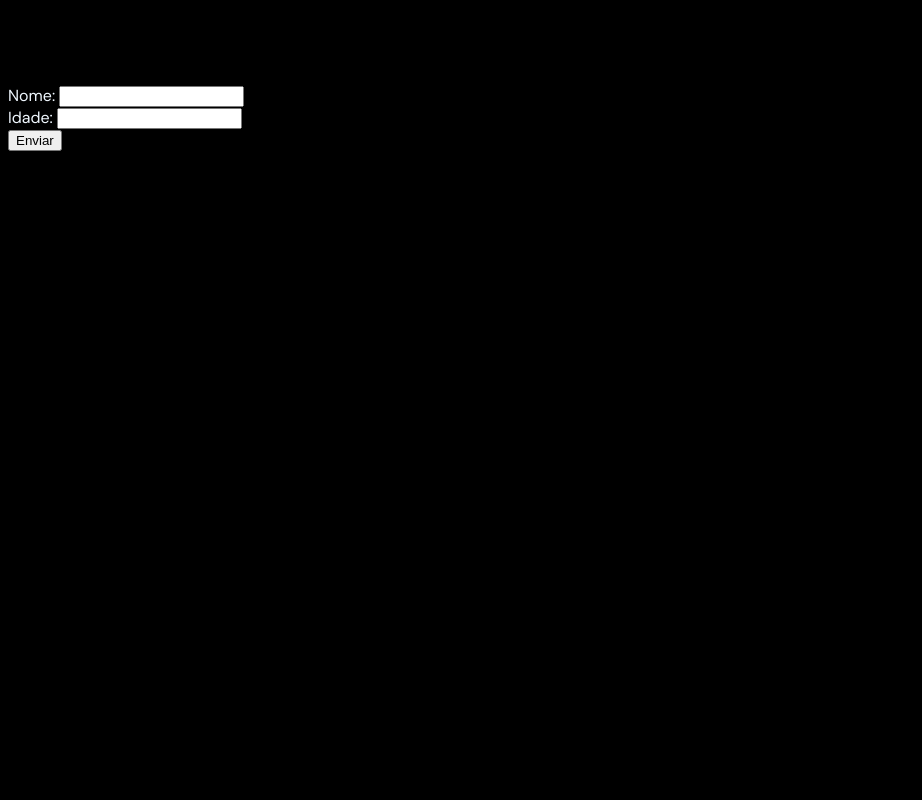
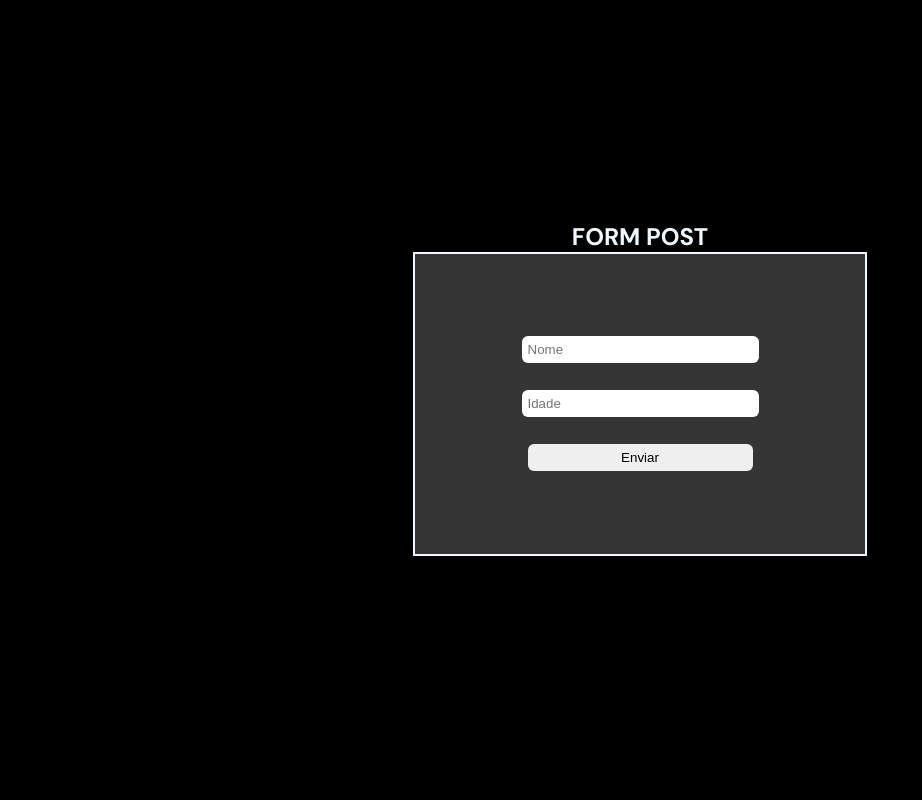
Before and after one commit to ramonespier/php, a PHP site: page /formPOST.html in a window 1280 px wide. Shown: the whole page, without its empty margins (0-922 px from the left). Run offline with PHP 8.4, Linux system fonts and the light colour scheme.

Commit message:
style: estilo forms

```diff
--- a/formPOST.html
+++ b/formPOST.html
@@ -7,18 +7,17 @@
     <link rel="stylesheet" href="style.css">
 </head>
 <body>
+    <section class="inputs">
+        <div class="titulo">
+            <h1>FORM POST</h1>
+        </div>
+        <form action="processaPOST.php" method="post" class="section-form">
 
-    <h1>FORM POST</h1>
-    <form action="processaPOST.php" method="post">
+            <input class="nome-idade" type="text" name="nome" placeholder="Nome" required><br>
+            <input class="nome-idade" type="number" name="idade" placeholder="Idade" required><br>
+            <input class="enviar" type="submit" value="Enviar">
 
-        <label for="nome">Nome:</label>
-        <input type="text" name="nome" required><br>
-
-        <label for="idade">Idade:</label>
-        <input type="number" name="idade" required><br>
-
-        <input type="submit" value="Enviar">
-
-    </form>
+        </form>
+    </section>
 </body>
 </html>
--- a/style.css
+++ b/style.css
@@ -1,8 +1,14 @@
 @import url('https://fonts.googleapis.com/css2?family=DM+Sans:ital,opsz,wght@0,9..40,100..1000;1,9..40,100..1000&display=swap');
+
+* {
+    margin: 0;
+    padding: 0;
+}
 
 body {
     background-color: black;
     font-family: "DM Sans", sans-serif ;
+    height: 100dvh;
 }
 
 .titulo, label {
@@ -15,8 +21,16 @@ body {
 }
 
 .inputs {
+    height: 100%;
     display: flex;
+    flex-direction: column;
     justify-content: center;
+    align-items: center;
+}
+
+input{
+    border-radius: 6px;
+    border: none;
 }
 
 .section-form {
@@ -28,6 +42,8 @@ body {
     width: 450px;
     height: 300px;
     border: 2px solid aliceblue;
+    margin-bottom: 24px;
+    gap: 3px;
 }
 
 .nome-idade {
```
Also changed, not shown: formGET.html (+7 -19 lines).
